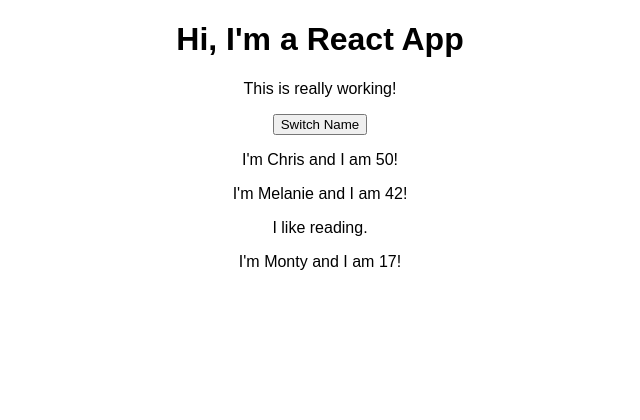
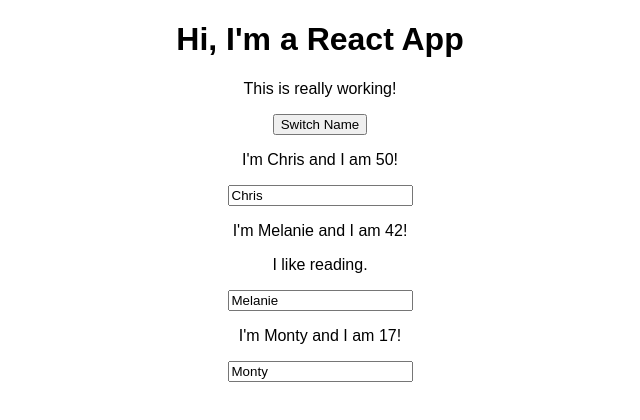
Before and after one commit to HeWhoShallNotBeMentioned/RCG_Project1_React_Frontend, a React (Create React App) app: page / in a window 1280 px wide. Shown: the top 420 px of the page, without its empty margins (320-960 px from the left). Built offline with nearby package versions, Linux system fonts and the light colour scheme.

Commit message:
on change handler that goes both ways

```diff
--- a/src/App.js
+++ b/src/App.js
@@ -24,6 +24,16 @@
     });
   };
 
+  nameChangedHandler = event => {
+    this.setState({
+      persons: [
+        { name: 'Chris', age: 50 },
+        { name: 'Melanie', age: 42 },
+        { name: event.target.value, age: 16 },
+      ],
+    });
+  };
+
   render() {
     return (
       <div className="App">
@@ -37,6 +47,7 @@
         <Person
           person={this.state.persons[2]}
           click={this.switchNameHandler.bind(this, 'CHRIS!')}
+          changed={this.nameChangedHandler}
         />
       </div>
     );
--- a/src/Person/Person.js
+++ b/src/Person/Person.js
@@ -8,6 +8,7 @@
         I'm {props.person.name} and I am {props.person.age}!
       </p>
       <p>{props.children}</p>
+      <input type="text" onChange={props.changed} value={props.person.name} />
     </div>
   );
 };
```
